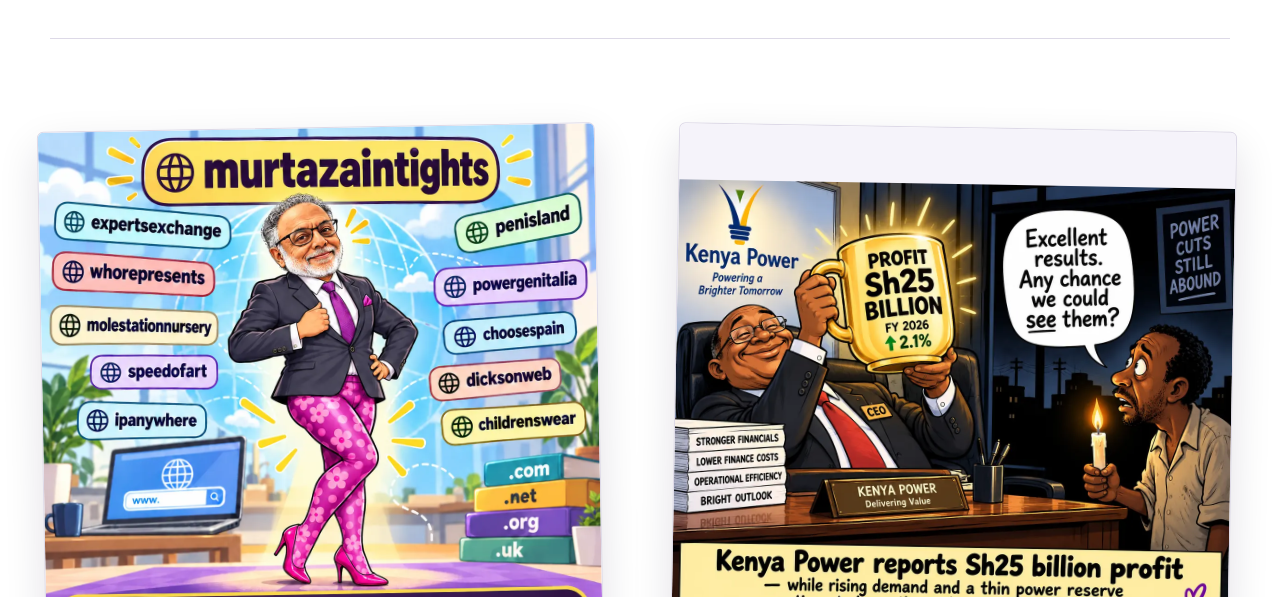
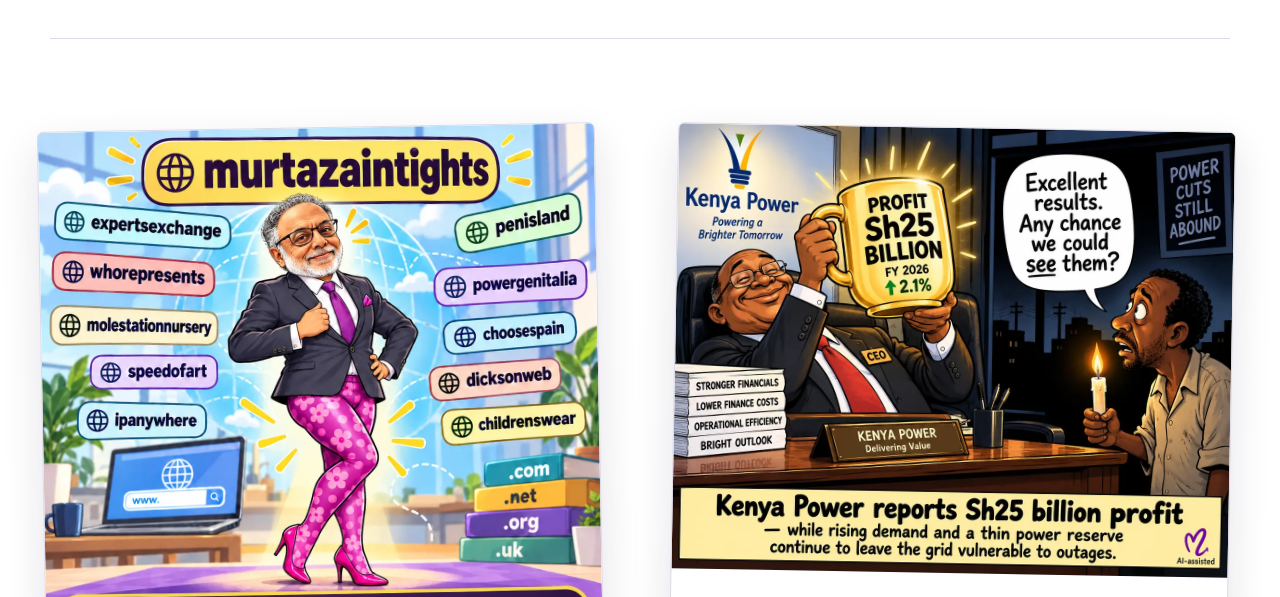
Before and after one commit to saeedtaz2003-commits/murtaza-saeed-website, an Astro site: page /the-lighter-side in a window 1280 px wide. Shown: the part 520-1117 px from the top of the page. Built offline with nearby package versions, Linux system fonts and the light colour scheme; Astro itself is replaced by a stand-in of ours; a web font is replaced by a local one.

Commit message:
Display Funny Bizz memes at natural proportions

```diff
--- a/src/styles/global.css
+++ b/src/styles/global.css
@@ -398,9 +398,6 @@
   display: block;
   width: 100%;
   height: auto;
-  aspect-ratio: 1 / 1;
-  object-fit: contain;
-  background: var(--wash);
 }
 .lighter-copy {
   padding: clamp(1.25rem, 3vw, 2rem);
```
